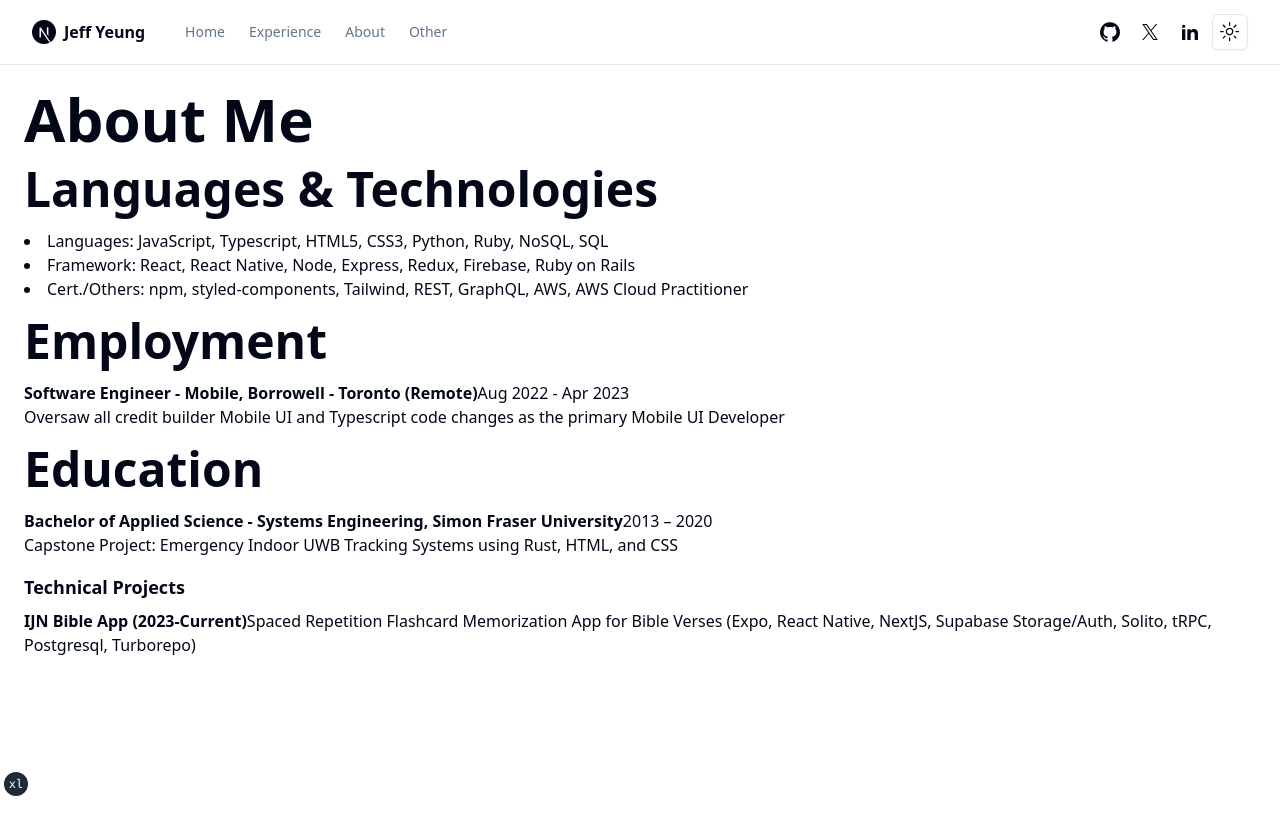
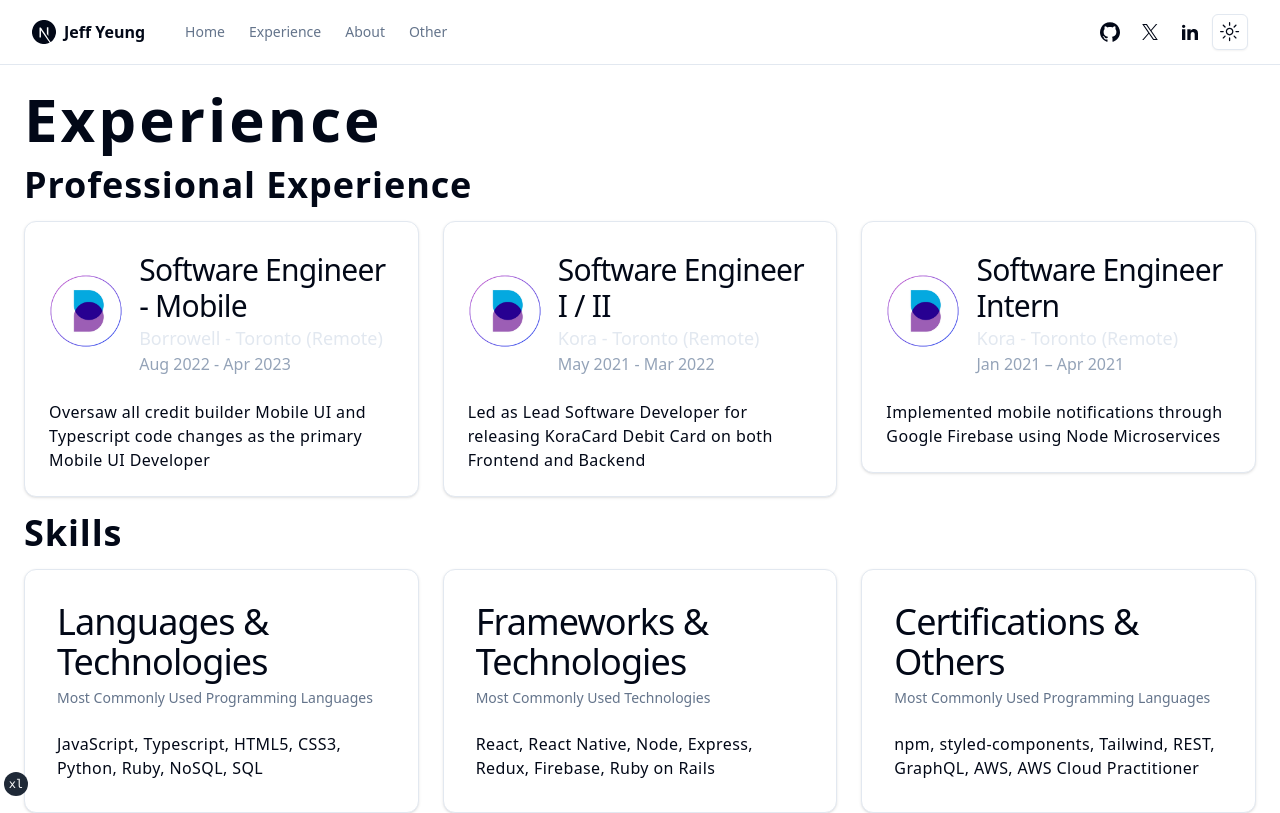
Before and after one commit to jyeung79/portfolio, a Next.js app: page /experience in a window 1280 px wide. Shown: the top 813 px of the page. Built offline with nearby package versions, Linux system fonts and the light colour scheme.

Commit message:
:sparkles: Update experience page, home page and about me page

```diff
--- a/app/about/page.tsx
+++ b/app/about/page.tsx
@@ -9,57 +9,36 @@ import React from "react";
 
 export default function AboutPage() {
   return (
-    <div className="flex flex-col items-center justify-center h-screen overflow-hidden">
-      <div className="hidden h-px animate-glow md:block animate-fade-left" />
-      <h1 className="z-10 h-24 md:h-48 text-4xl text-transparent duration-3000 bg-white cursor-default text-edge-outline animate-title sm:text-6xl md:text-9xl whitespace-nowrap bg-clip-text ">
-        Jeffery Yeung
+    <div className="container mx-auto p-6">
+      <h1 className="text-3xl font-bold tracking-wider md:text-6xl">
+        About Me
       </h1>
-      <div className="my-16 text-center animate-fade-in">
-        <h2 className="font-bold md:text-xl mb-4">
-          Software Engineer / Mobile Engineer - React Native
-        </h2>
-        <div className="flex sm:flex-row w-76 gap-8 flex-col">
-          <Image
-            src="/profile/profile5.jpg"
-            width={300}
-            height={300}
-            quality={90}
-            alt="profile-image"
-            className={"rounded-3xl"}
-          />
-          <div className="max-w-[400px] px-8 py-4">
-            <p className="text-lg text-muted-foreground">
-              {`Mobile Software Engineer with over 2 years’ experience working with
-            Mobile and Full Stack development across multiple Fintech Saas
-            Startups.`}
-            </p>
-            <p className=" text-lg text-muted-foreground pt-8">
-              {`Highly dedicated and proactive in leading software
-            projects or rising up to solve the organization’s pressing needs or
-            problems.`}
-            </p>
-          </div>
-        </div>
-      </div>
-      {/** All technologies List */}
-      <div className="container flex flex-col animate-fade-in justify-center items-center">
-        <TechnologiesCarousel />
-        <Link
-          href={siteConfig.links.resume}
-          target="_blank"
-          rel="noreferrer"
-          className={buttonVariants()}
-        >
-          Resume
-        </Link>
-        <Link
-          target="_blank"
-          rel="noreferrer"
-          href={siteConfig.links.github}
-          className={buttonVariants({ variant: "outline" })}
-        >
-          GitHub
-        </Link>
+      <h2>Work in Progress ...</h2>
+      <div>
+        <h3>{`Here's a pic of a cat`}</h3>
+        <Image
+          src="https://images.unsplash.com/photo-1592194996308-7b43878e84a6?q=80&w=1287&auto=format&fit=crop&ixlib=rb-4.0.3&ixid=M3wxMjA3fDB8MHxwaG90by1wYWdlfHx8fGVufDB8fHx8fA%3D%3D"
+          width={256}
+          height={128}
+          layout="responsive"
+          alt="cute cat"
+        />
+        <p>
+          Photo by{" "}
+          <Link
+            href="https://unsplash.com/@alvannee?utm_content=creditCopyText&utm_medium=referral&utm_source=unsplash"
+            className="text-blue-500"
+          >
+            Alvan Nee
+          </Link>
+          {" on "}
+          <Link
+            href="https://unsplash.com/photos/white-and-brown-long-fur-cat-ZCHj_2lJP00?utm_content=creditCopyText&utm_medium=referral&utm_source=unsplash"
+            className="text-blue-500"
+          >
+            Unsplash
+          </Link>
+        </p>
       </div>
     </div>
   );
--- a/app/experience/page.tsx
+++ b/app/experience/page.tsx
@@ -1,66 +1,188 @@
 import { DrawerDemo } from "@/components/drawer/drawer";
+import {
+  Card,
+  CardContent,
+  CardDescription,
+  CardHeader,
+  CardTitle,
+} from "@/components/ui/card";
 import React from "react";
+import Image from "next/image";
+import { AspectRatio } from "@/components/ui/aspect-ratio";
 
 export default function ExperiencePage() {
   return (
-    <>
     <div className="container mx-auto p-6">
-        <h1 className="md:text-6xl font-bold">About Me</h1>
-        <div className="mb-4">
-          <h2 className="text-3xl md:text-5xl font-semibold my-4">
-            Languages & Technologies
+      <h1 className="text-3xl font-bold tracking-wider md:text-6xl">
+        Experience
+      </h1>
+      <div>
+        <h2 className="my-4 text-xl font-semibold tracking-wide md:text-4xl">
+          Professional Experience
         </h2>
-          <ul className="list-disc list-inside">
-            <li>
-              Languages: JavaScript, Typescript, HTML5, CSS3, Python, Ruby,
-              NoSQL, SQL
-            </li>
-            <li>
-              Framework: React, React Native, Node, Express, Redux, Firebase,
-              Ruby on Rails
-            </li>
-            <li>
-              Cert./Others: npm, styled-components, Tailwind, REST, GraphQL,
-              AWS, AWS Cloud Practitioner
-            </li>
-          </ul>
+        <div className="grid grid-cols-1 items-start gap-6 md:grid-cols-2 lg:grid-cols-3">
+          <Card>
+            <CardHeader className="grid grid-cols-4 gap-4">
+              <Image
+                src="/companies/Borrowell.png"
+                width={32}
+                height={32}
+                layout="responsive"
+                alt="Borrowell Logo"
+                className="col-span-1 place-self-center"
+              />
+              <div className="col-span-3">
+                <CardTitle className="text-2xl font-light md:text-3xl">
+                  Software Engineer - Mobile
+                </CardTitle>
+                <h3 className="text-lg text-slate-200">
+                  Borrowell - Toronto (Remote)
+                </h3>
+                <p className="text-slate-400">Aug 2022 - Apr 2023</p>
               </div>
-        <div className="mb-4">
-          <h2 className="text-3xl md:text-5xl font-semibold my-4">Employment</h2>
-          <p>
-            <strong>
-              Software Engineer - Mobile, Borrowell - Toronto (Remote)
-            </strong>
-            Aug 2022 - Apr 2023
+            </CardHeader>
+            <CardContent className="gap-2">
+              <p className="tracking-wide">
+                Oversaw all credit builder Mobile UI and Typescript code changes
+                as the primary Mobile UI Developer
               </p>
-          <p>
-            Oversaw all credit builder Mobile UI and Typescript code changes as
-            the primary Mobile UI Developer
+            </CardContent>
+          </Card>
+          <Card>
+            <CardHeader className="grid grid-cols-4 gap-4">
+              <Image
+                src="/companies/Borrowell.png"
+                width={32}
+                height={32}
+                layout="responsive"
+                alt="Borrowell Logo"
+                className="col-span-1 place-self-center"
+              />
+              <div className="col-span-3">
+                <CardTitle className="text-xl font-light md:text-3xl">
+                  Software Engineer I / II
+                </CardTitle>
+                <h3 className="text-lg text-slate-200">
+                  Kora - Toronto (Remote)
+                </h3>
+                <p className="text-slate-400">May 2021 - Mar 2022</p>
+              </div>
+            </CardHeader>
+            <CardContent className="grid gap-2">
+              <p className="tracking-wide">
+                Led as Lead Software Developer for releasing KoraCard Debit Card
+                on both Frontend and Backend
               </p>
+            </CardContent>
+          </Card>
+          <Card>
+            <CardHeader className="grid grid-cols-4 gap-4">
+              <Image
+                src="/companies/Borrowell.png"
+                width={32}
+                height={32}
+                layout="responsive"
+                alt="Borrowell Logo"
+                className="col-span-1 place-self-center"
+              />
+              <div className="col-span-3">
+                <CardTitle className="text-xl font-light md:text-3xl">
+                  Software Engineer Intern
+                </CardTitle>
+                <h3 className="text-lg text-slate-200">
+                  Kora - Toronto (Remote)
+                </h3>
+                <p className="text-slate-400">Jan 2021 – Apr 2021</p>
               </div>
-        <div className="mb-4">
-          <h2 className="text-3xl md:text-5xl font-semibold my-4">Education</h2>
-          <p>
-            <strong>
-              Bachelor of Applied Science - Systems Engineering, Simon Fraser
-              University
-            </strong>
-            {`2013 – 2020`}
+            </CardHeader>
+            <CardContent className="grid gap-2">
+              <p className="tracking-wide">
+                Implemented mobile notifications through Google Firebase using
+                Node Microservices
               </p>
-          <p>
-            Capstone Project: Emergency Indoor UWB Tracking Systems using Rust,
-            HTML, and CSS
-          </p>
-        </div>
-        <div className="mb-4">
-          <h3 className="text-lg font-bold mb-2">Technical Projects</h3>
-          <p>
-            <strong>IJN Bible App (2023-Current)</strong>Spaced Repetition
-            Flashcard Memorization App for Bible Verses (Expo, React Native,
-            NextJS, Supabase Storage/Auth, Solito, tRPC, Postgresql, Turborepo)
-          </p>
+            </CardContent>
+          </Card>
         </div>
       </div>
-    </>
+      <div>
+        <h2 className="my-4 text-xl font-semibold tracking-wide md:text-4xl">
+          Skills
+        </h2>
+        <div className="grid grid-cols-1 items-start gap-6 md:grid-cols-2 lg:grid-cols-3">
+          <Card className="p-2">
+            <CardHeader>
+              <CardTitle className="text-2xl font-light md:text-4xl">
+                Languages & Technologies
+              </CardTitle>
+              <CardDescription>
+                Most Commonly Used Programming Languages
+              </CardDescription>
+            </CardHeader>
+            <CardContent className="grid gap-2">
+              <p className="tracking-wide">
+                JavaScript, Typescript, HTML5, CSS3, Python, Ruby, NoSQL, SQL
+              </p>
+            </CardContent>
+          </Card>
+          <Card className="p-2">
+            <CardHeader>
+              <CardTitle className="text-2xl font-light md:text-4xl">
+                Frameworks & Technologies
+              </CardTitle>
+              <CardDescription>Most Commonly Used Technologies</CardDescription>
+            </CardHeader>
+            <CardContent className="grid gap-2">
+              <p className="tracking-wide">
+                React, React Native, Node, Express, Redux, Firebase, Ruby on
+                Rails
+              </p>
+            </CardContent>
+          </Card>
+          <Card className="p-2">
+            <CardHeader>
+              <CardTitle className="text-2xl font-light md:text-4xl">
+                Certifications & Others
+              </CardTitle>
+              <CardDescription>
+                Most Commonly Used Programming Languages
+              </CardDescription>
+            </CardHeader>
+            <CardContent className="grid gap-2">
+              <p className="tracking-wide">
+                npm, styled-components, Tailwind, REST, GraphQL, AWS, AWS Cloud
+                Practitioner
+              </p>
+            </CardContent>
+          </Card>
+        </div>
+      </div>
+      <div>
+        <h2 className="my-4 text-xl font-semibold tracking-wide md:text-4xl">
+          Education
+        </h2>
+        <div className="grid grid-cols-1 items-start">
+          <Card className="p-2">
+            <CardHeader>
+              <CardTitle className="text-xl font-light md:text-3xl">
+                Bachelor of Applied Science - Systems Engineering
+              </CardTitle>
+              <h3 className="text-lg font-semibold md:text-2xl">
+                Simon Fraser University
+              </h3>
+            </CardHeader>
+            <CardContent className="grid gap-2">
+              <p className="tracking-wide">
+                Capstone Project: Emergency Indoor UWB Tracking Systems using
+                Rust, HTML, and CSS
+              </p>
+              <p className="tracking-wide">
+                Coursework: Computer Architecture C++ Programming; Data
+                Structures & Algorithms; Programming Languages
+              </p>
+            </CardContent>
+          </Card>
+        </div>
+      </div>
+    </div>
   );
 }
--- a/app/page.tsx
+++ b/app/page.tsx
@@ -8,15 +8,16 @@ import { Projects } from "@/components/projects/projects";
 
 export default function IndexPage() {
   return (
-    <section className="container flex flex-col relative items-center justify-center">
-      <div className="my-4">
-        <h1 className="text-7xl font-extrabold leading-tight tracking-tighter md:text-9xl mb-4">
+    <div className="flex h-screen flex-col items-center justify-center overflow-hidden">
+      <div className="animate-glow animate-fade-left hidden h-px md:block" />
+      <h1 className="duration-3000 text-edge-outline animate-title z-10 h-24 cursor-default whitespace-nowrap bg-white bg-clip-text text-4xl text-transparent sm:text-6xl md:h-48 md:text-9xl">
         Jeffery Yeung
       </h1>
-        <h2 className="font-bold md:text-xl mb-4">
+      <div className="animate-fade-in my-16 text-center">
+        <h2 className="mb-4 font-bold md:text-xl">
           Software Engineer / Mobile Engineer - React Native
         </h2>
-        <div className="flex sm:flex-row w-76 gap-8 flex-col">
+        <div className="w-76 flex flex-col gap-8 sm:flex-row">
           <Image
             src="/profile/profile5.jpg"
             width={300}
@@ -26,12 +27,12 @@ export default function IndexPage() {
             className={"rounded-3xl"}
           />
           <div className="max-w-[400px] px-8 py-4">
-            <p className="text-lg text-muted-foreground">
+            <p className="text-muted-foreground text-lg">
               {`Mobile Software Engineer with over 2 years’ experience working with
             Mobile and Full Stack development across multiple Fintech Saas
             Startups.`}
             </p>
-            <p className=" text-lg text-muted-foreground pt-8">
+            <p className=" text-muted-foreground pt-8 text-lg">
               {`Highly dedicated and proactive in leading software
             projects or rising up to solve the organization’s pressing needs or
             problems.`}
@@ -40,8 +41,9 @@ export default function IndexPage() {
         </div>
       </div>
       {/** All technologies List */}
+      <div className="animate-fade-in container flex flex-col items-center justify-center">
         <TechnologiesCarousel />
-      <div className="flex gap-4 my-4">
+        <div className="mt-4 space-x-4">
           <Link
             href={siteConfig.links.resume}
             target="_blank"
@@ -59,7 +61,7 @@ export default function IndexPage() {
             GitHub
           </Link>
         </div>
-      {/* Experience Section */}
-    </section>
+      </div>
+    </div>
   );
 }
--- /dev/null
+++ b/components/ui/aspect-ratio.tsx
@@ -0,0 +1,7 @@
+"use client"
+
+import * as AspectRatioPrimitive from "@radix-ui/react-aspect-ratio"
+
+const AspectRatio = AspectRatioPrimitive.Root
+
+export { AspectRatio }
--- a/config/site.ts
+++ b/config/site.ts
@@ -1,4 +1,4 @@
-export type SiteConfig = typeof siteConfig
+export type SiteConfig = typeof siteConfig;
 
 export const siteConfig = {
   name: "Jeff Yeung",
@@ -20,17 +20,18 @@ export const siteConfig = {
     {
       title: "Other",
       href: "/other",
-    }
+    },
   ],
   links: {
     twitter: "https://twitter.com/jyeung79",
     github: "https://github.com/jyeung79",
     linkedin: "https://www.linkedin.com/in/jeffery-yeung/",
-    resume: "https://drive.google.com/file/d/1YfQTLZgkiY66wFi4tcIb8nviVtPK3eiG/view",
+    resume:
+      "https://drive.google.com/file/d/1eotCCAUsqZxzrayaW5ljxVcxX0-BcjQy/view?usp=sharing",
   },
   tech: {
     react: "https://react.dev/",
     reactNative: "https://reactnative.dev/",
     expo: "https://expo.dev",
-  }
-}
+  },
+};
--- a/next.config.mjs
+++ b/next.config.mjs
@@ -6,12 +6,16 @@ const nextConfig = {
       {
         protocol: "https",
         hostname: "s3-us-west-2.amazonaws.com",
-        port:"",
-        pathname:"/s.cdpn.io/**",
-
-      }
-    ]
-  }
+        port: "",
+        pathname: "/s.cdpn.io/**",
+      },
+      {
+        protocol: "https",
+        hostname: "images.unsplash.com",
+        port: "",
+      },
+    ],
+  },
 };
 
 export default nextConfig;
--- a/package.json
+++ b/package.json
@@ -9,6 +9,7 @@
     "lint": "next lint"
   },
   "dependencies": {
+    "@radix-ui/react-aspect-ratio": "^1.0.3",
     "@radix-ui/react-avatar": "^1.0.4",
     "@radix-ui/react-dialog": "^1.0.5",
     "@radix-ui/react-dropdown-menu": "^2.0.6",
```
Also changed, not shown: .zed/settings.json (added), public/companies/Borrowell.png (added), 1 other file (tests, documents, lock files or other folders). Lines whose indentation alone changed are shown as unchanged.
